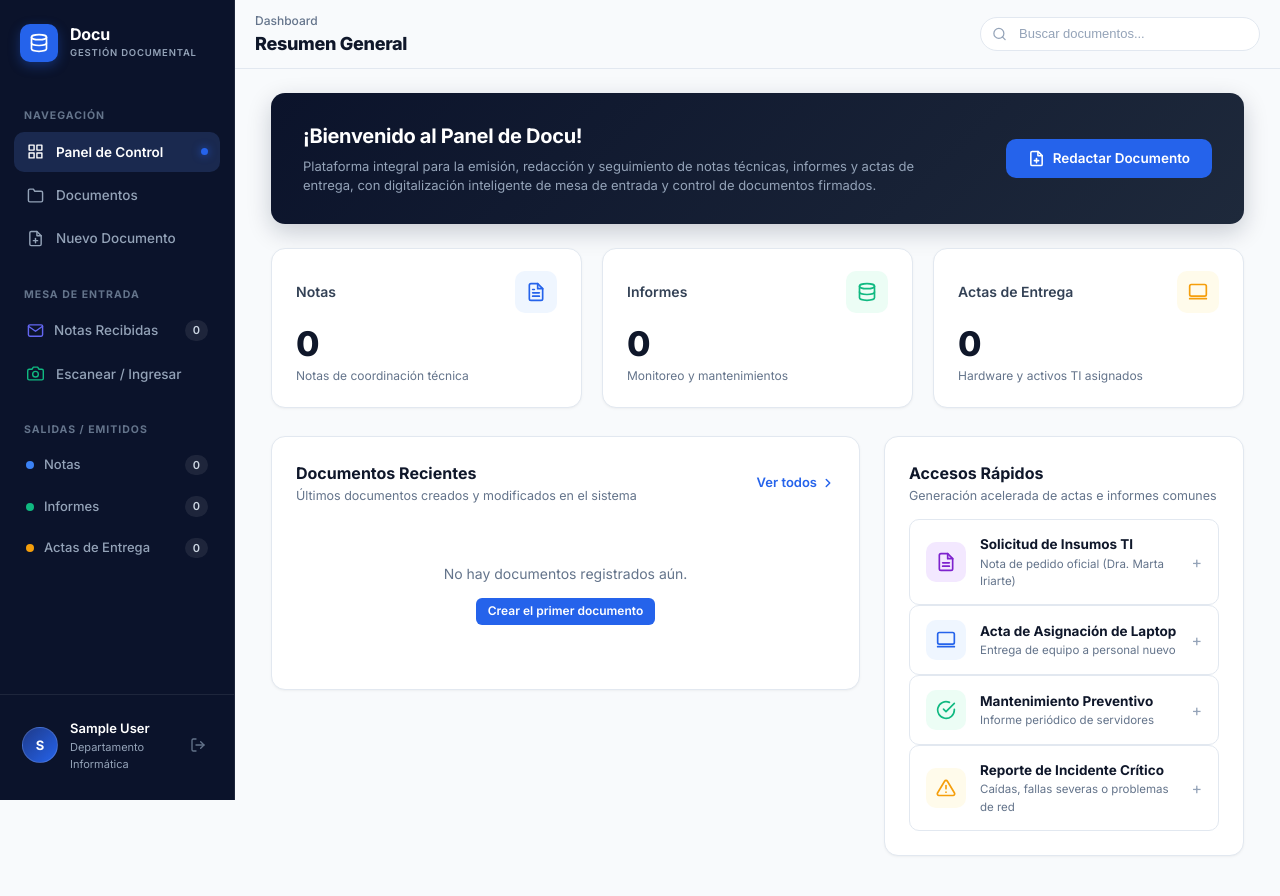
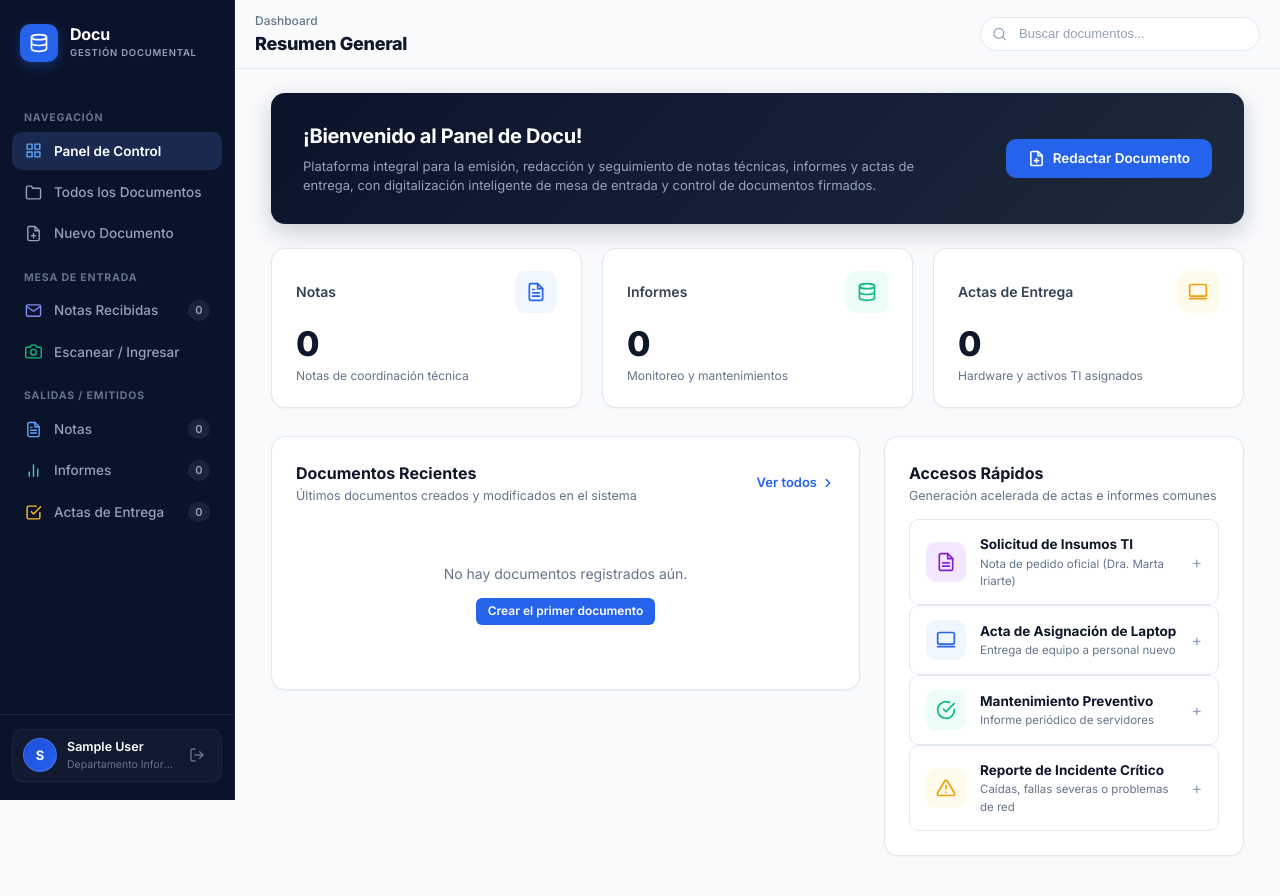
Before and after one commit to orquera10/proyecto_docu, a Django app: page / in a window 1280 px wide. Run offline with Django 5.2, Linux system fonts and the light colour scheme; the visitor is signed in with stand-in values (Sample User, id 1); data comes from the database, SQL or seed files in the repository; data that the repository does not hold is empty; parts of the project's set-up code (start-up, migrations or seed data) failed here and were passed over.

Commit message:
Unificar diseno y estetica del panel lateral de navegacion

```diff
--- a/static/css/main.css
+++ b/static/css/main.css
@@ -157,35 +157,66 @@ a {
 /* Navegación del Sidebar */
 .sidebar-nav {
   flex: 1;
-  padding: 12px 14px;
+  padding: 14px 12px;
 }
 
 .sidebar-section-title {
   font-size: 10.5px;
   font-weight: 700;
   text-transform: uppercase;
-  letter-spacing: 1px;
+  letter-spacing: 0.08em;
   color: #64748b;
-  padding: 14px 10px 8px;
+  padding: 14px 12px 6px;
 }
 
 .nav-item {
   display: flex;
   align-items: center;
-  gap: 12px;
-  padding: 10px 12px;
+  justify-content: space-between;
+  gap: 10px;
+  padding: 9px 12px;
   border-radius: var(--radius-md);
   color: #94a3b8;
   font-size: 13.5px;
   font-weight: 500;
   transition: var(--transition);
   margin-bottom: 3px;
+  text-decoration: none;
   position: relative;
+}
+
+.nav-item-left {
+  display: flex;
+  align-items: center;
+  gap: 12px;
+  min-width: 0;
+  flex: 1;
+}
+
+.nav-item-left span:last-child {
+  white-space: nowrap;
+  overflow: hidden;
+  text-overflow: ellipsis;
+}
+
+.nav-item-icon {
+  width: 18px;
+  height: 18px;
+  display: flex;
+  align-items: center;
+  justify-content: center;
+  flex-shrink: 0;
+  color: #94a3b8;
+  transition: color 0.15s ease;
 }
 
 .nav-item:hover {
   background-color: var(--bg-sidebar-hover);
   color: #ffffff;
+}
+
+.nav-item:hover .nav-item-icon {
+  color: #ffffff !important;
 }
 
 .nav-item.active {
@@ -194,90 +225,61 @@ a {
   font-weight: 600;
 }
 
-.nav-item.active::after {
-  content: '';
-  width: 7px;
-  height: 7px;
-  background-color: var(--primary);
-  border-radius: 50%;
-  margin-left: auto;
-  box-shadow: 0 0 8px rgba(37, 99, 235, 0.8);
-}
-
-.nav-item-icon {
-  width: 18px;
-  height: 18px;
-  display: flex;
-  align-items: center;
-  justify-content: center;
-  flex-shrink: 0;
-}
-
-/* Enlaces de Categorías */
-.category-item {
-  display: flex;
-  align-items: center;
-  justify-content: space-between;
-  padding: 9px 12px;
-  border-radius: var(--radius-md);
-  color: #94a3b8;
-  font-size: 13px;
-  font-weight: 500;
-  transition: var(--transition);
-  margin-bottom: 3px;
-}
-
-.category-item:hover {
-  background-color: var(--bg-sidebar-hover);
-  color: #ffffff;
-}
-
-.category-left {
-  display: flex;
-  align-items: center;
-  gap: 10px;
-}
-
-.cat-dot {
-  width: 8px;
-  height: 8px;
-  border-radius: 50%;
-  flex-shrink: 0;
-}
-
-.cat-dot.notas { background-color: var(--cat-notas); }
-.cat-dot.informes { background-color: var(--cat-informes); }
-.cat-dot.actas { background-color: var(--cat-actas); }
-
-.category-count {
+.nav-item.active .nav-item-icon {
+  color: #60a5fa !important;
+}
+
+.nav-badge {
   font-size: 11px;
   font-weight: 600;
-  color: #cbd5e1;
-  background: rgba(255, 255, 255, 0.08);
-  padding: 2px 8px;
+  color: #94a3b8;
+  background: rgba(255, 255, 255, 0.07);
+  padding: 2px 7.5px;
   border-radius: var(--radius-pill);
+  flex-shrink: 0;
+  transition: var(--transition);
+  min-width: 20px;
+  text-align: center;
+}
+
+.nav-item:hover .nav-badge {
+  color: #f1f5f9;
+  background: rgba(255, 255, 255, 0.14);
+}
+
+.nav-item.active .nav-badge {
+  color: #bfdbfe;
+  background: rgba(37, 99, 235, 0.28);
+}
+
+.nav-badge.pending {
+  background: #f59e0b !important;
+  color: #000000 !important;
+  font-weight: 700 !important;
 }
 
 /* Pie de usuario en el Sidebar */
 .sidebar-footer {
-  padding: 16px 14px 20px;
+  padding: 14px 12px 18px;
   border-top: 1px solid var(--border-dark);
 }
 
 .user-profile-card {
   display: flex;
   align-items: center;
-  gap: 12px;
-  padding: 8px;
+  gap: 10px;
+  padding: 8px 10px;
   border-radius: var(--radius-md);
+  background: rgba(255, 255, 255, 0.03);
+  border: 1px solid rgba(255, 255, 255, 0.05);
   transition: var(--transition);
 }
 
 .user-avatar-circle {
-  width: 36px;
-  height: 36px;
+  width: 34px;
+  height: 34px;
   border-radius: 50%;
-  background: linear-gradient(135deg, #1e3a8a, #2563eb);
+  background: linear-gradient(135deg, #1d4ed8, #2563eb);
   color: #ffffff;
   display: flex;
   align-items: center;
@@ -294,7 +296,7 @@ a {
 }
 
 .user-name-text {
-  font-size: 13px;
+  font-size: 12.5px;
   font-weight: 600;
   color: #ffffff;
   white-space: nowrap;
@@ -303,9 +305,12 @@ a {
 }
 
 .user-role-text {
-  font-size: 11px;
-  color: #94a3b8;
+  font-size: 10.5px;
+  color: #64748b;
   margin-top: 1px;
+  white-space: nowrap;
+  overflow: hidden;
+  text-overflow: ellipsis;
 }
 
 .logout-icon-link {
@@ -320,7 +325,7 @@ a {
 
 .logout-icon-link:hover {
   color: #ef4444;
-  background: rgba(239, 68, 68, 0.1);
+  background: rgba(239, 68, 68, 0.15);
 }
 
 /* ─── Contenedor Principal ───────────────────────────────────────────────── */
--- a/templates/base.html
+++ b/templates/base.html
@@ -45,7 +45,9 @@
     <!-- Navegación -->
     <nav class="sidebar-nav">
       <div class="sidebar-section-title">Navegación</div>
+
       <a href="{% url 'dashboard' %}" class="nav-item {% if request.resolver_match.url_name == 'dashboard' %}active{% endif %}">
+        <div class="nav-item-left">
           <span class="nav-item-icon">
             <svg width="17" height="17" viewBox="0 0 24 24" fill="none" stroke="currentColor" stroke-width="2" stroke-linecap="round" stroke-linejoin="round">
               <rect x="3" y="3" width="7" height="7"></rect>
@@ -55,18 +57,22 @@
             </svg>
           </span>
           <span>Panel de Control</span>
+        </div>
       </a>
 
       <a href="{% url 'lista_documentos' %}" class="nav-item {% if request.resolver_match.url_name == 'lista_documentos' and not request.GET.tipo %}active{% endif %}">
+        <div class="nav-item-left">
           <span class="nav-item-icon">
             <svg width="17" height="17" viewBox="0 0 24 24" fill="none" stroke="currentColor" stroke-width="2" stroke-linecap="round" stroke-linejoin="round">
               <path d="M22 19a2 2 0 0 1-2 2H4a2 2 0 0 1-2-2V5a2 2 0 0 1 2-2h5l2 3h9a2 2 0 0 1 2 2z"></path>
             </svg>
           </span>
-        <span>Documentos</span>
+          <span>Todos los Documentos</span>
+        </div>
       </a>
 
       <a href="{% url 'crear_documento' %}" class="nav-item {% if request.resolver_match.url_name == 'crear_documento' %}active{% endif %}">
+        <div class="nav-item-left">
           <span class="nav-item-icon">
             <svg width="17" height="17" viewBox="0 0 24 24" fill="none" stroke="currentColor" stroke-width="2" stroke-linecap="round" stroke-linejoin="round">
               <path d="M14 2H6a2 2 0 0 0-2 2v16a2 2 0 0 0 2 2h12a2 2 0 0 0 2-2V8z"></path>
@@ -76,14 +82,15 @@
             </svg>
           </span>
           <span>Nuevo Documento</span>
+        </div>
       </a>
 
       <!-- Mesa de Entrada / Notas Recibidas -->
-      <div class="sidebar-section-title" style="margin-top: 14px;">Mesa de Entrada</div>
+      <div class="sidebar-section-title">Mesa de Entrada</div>
 
-      <a href="{% url 'lista_notas_recibidas' %}" class="nav-item {% if 'recibidos' in request.path and request.resolver_match.url_name != 'crear_nota_recibida' %}active{% endif %}" style="display: flex; justify-content: space-between; align-items: center;">
-        <div style="display: flex; align-items: center; gap: 10px;">
-          <span class="nav-item-icon" style="color: #6366f1;">
+      <a href="{% url 'lista_notas_recibidas' %}" class="nav-item {% if 'recibidos' in request.path and request.resolver_match.url_name != 'crear_nota_recibida' %}active{% endif %}">
+        <div class="nav-item-left">
+          <span class="nav-item-icon" style="color: #818cf8;">
             <svg width="17" height="17" viewBox="0 0 24 24" fill="none" stroke="currentColor" stroke-width="2" stroke-linecap="round" stroke-linejoin="round">
               <path d="M4 4h16c1.1 0 2 .9 2 2v12c0 1.1-.9 2-2 2H4c-1.1 0-2-.9-2-2V6c0-1.1.9-2 2-2z"></path>
               <polyline points="22,6 12,13 2,6"></polyline>
@@ -92,13 +99,14 @@
           <span>Notas Recibidas</span>
         </div>
         {% if conteo_recibidos_pendientes > 0 %}
-          <span class="badge" style="background:#fef3c7; color:#92400e; font-size:11px; padding:2px 7px; border-radius:10px; font-weight:700;" title="{{ conteo_recibidos_pendientes }} pendientes">{{ conteo_recibidos_pendientes }}</span>
+          <span class="nav-badge pending" title="{{ conteo_recibidos_pendientes }} pendientes">{{ conteo_recibidos_pendientes }}</span>
         {% else %}
-          <span class="category-count">{{ conteo_recibidos_total|default:"0" }}</span>
+          <span class="nav-badge">{{ conteo_recibidos_total|default:"0" }}</span>
         {% endif %}
       </a>
 
       <a href="{% url 'crear_nota_recibida' %}" class="nav-item {% if request.resolver_match.url_name == 'crear_nota_recibida' %}active{% endif %}">
+        <div class="nav-item-left">
           <span class="nav-item-icon" style="color: #10b981;">
             <svg width="17" height="17" viewBox="0 0 24 24" fill="none" stroke="currentColor" stroke-width="2" stroke-linecap="round" stroke-linejoin="round">
               <path d="M23 19a2 2 0 0 1-2 2H3a2 2 0 0 1-2-2V8a2 2 0 0 1 2-2h4l2-3h6l2 3h4a2 2 0 0 1 2 2z"></path>
@@ -106,33 +114,53 @@
             </svg>
           </span>
           <span>Escanear / Ingresar</span>
+        </div>
       </a>
 
       <!-- Categorías con Conteo Dinámico -->
-      <div class="sidebar-section-title" style="margin-top: 14px;">Salidas / Emitidos</div>
+      <div class="sidebar-section-title">Salidas / Emitidos</div>
 
-      <a href="{% url 'lista_documentos' %}?tipo=NOTA" class="category-item {% if request.GET.tipo == 'NOTA' %}active{% endif %}">
-        <div class="category-left">
-          <span class="cat-dot notas"></span>
+      <a href="{% url 'lista_documentos' %}?tipo=NOTA" class="nav-item {% if request.GET.tipo == 'NOTA' %}active{% endif %}">
+        <div class="nav-item-left">
+          <span class="nav-item-icon" style="color: #60a5fa;">
+            <svg width="17" height="17" viewBox="0 0 24 24" fill="none" stroke="currentColor" stroke-width="2" stroke-linecap="round" stroke-linejoin="round">
+              <path d="M14 2H6a2 2 0 0 0-2 2v16a2 2 0 0 0 2 2h12a2 2 0 0 0 2-2V8z"></path>
+              <polyline points="14 2 14 8 20 8"></polyline>
+              <line x1="16" y1="13" x2="8" y2="13"></line>
+              <line x1="16" y1="17" x2="8" y2="17"></line>
+              <polyline points="10 9 9 9 8 9"></polyline>
+            </svg>
+          </span>
           <span>Notas</span>
         </div>
-        <span class="category-count">{{ conteo_notas|default:"0" }}</span>
+        <span class="nav-badge">{{ conteo_notas|default:"0" }}</span>
       </a>
 
-      <a href="{% url 'lista_documentos' %}?tipo=INFORME" class="category-item {% if request.GET.tipo == 'INFORME' %}active{% endif %}">
-        <div class="category-left">
-          <span class="cat-dot informes"></span>
+      <a href="{% url 'lista_documentos' %}?tipo=INFORME" class="nav-item {% if request.GET.tipo == 'INFORME' %}active{% endif %}">
+        <div class="nav-item-left">
+          <span class="nav-item-icon" style="color: #34d399;">
+            <svg width="17" height="17" viewBox="0 0 24 24" fill="none" stroke="currentColor" stroke-width="2" stroke-linecap="round" stroke-linejoin="round">
+              <line x1="18" y1="20" x2="18" y2="10"></line>
+              <line x1="12" y1="20" x2="12" y2="4"></line>
+              <line x1="6" y1="20" x2="6" y2="14"></line>
+            </svg>
+          </span>
           <span>Informes</span>
         </div>
-        <span class="category-count">{{ conteo_informes|default:"0" }}</span>
+        <span class="nav-badge">{{ conteo_informes|default:"0" }}</span>
       </a>
 
-      <a href="{% url 'lista_documentos' %}?tipo=ACTA" class="category-item {% if request.GET.tipo == 'ACTA' %}active{% endif %}">
-        <div class="category-left">
-          <span class="cat-dot actas"></span>
+      <a href="{% url 'lista_documentos' %}?tipo=ACTA" class="nav-item {% if request.GET.tipo == 'ACTA' %}active{% endif %}">
+        <div class="nav-item-left">
+          <span class="nav-item-icon" style="color: #fbbf24;">
+            <svg width="17" height="17" viewBox="0 0 24 24" fill="none" stroke="currentColor" stroke-width="2" stroke-linecap="round" stroke-linejoin="round">
+              <polyline points="9 11 12 14 22 4"></polyline>
+              <path d="M21 12v7a2 2 0 0 1-2 2H5a2 2 0 0 1-2-2V5a2 2 0 0 1 2-2h11"></path>
+            </svg>
+          </span>
           <span>Actas de Entrega</span>
         </div>
-        <span class="category-count">{{ conteo_actas|default:"0" }}</span>
+        <span class="nav-badge">{{ conteo_actas|default:"0" }}</span>
       </a>
     </nav>
 
```
Lines whose indentation alone changed are shown as unchanged.
